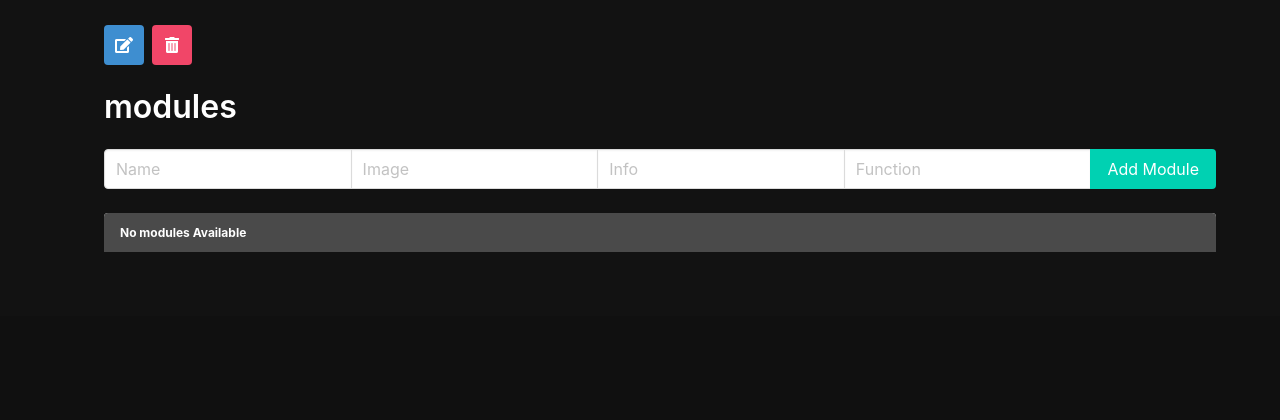
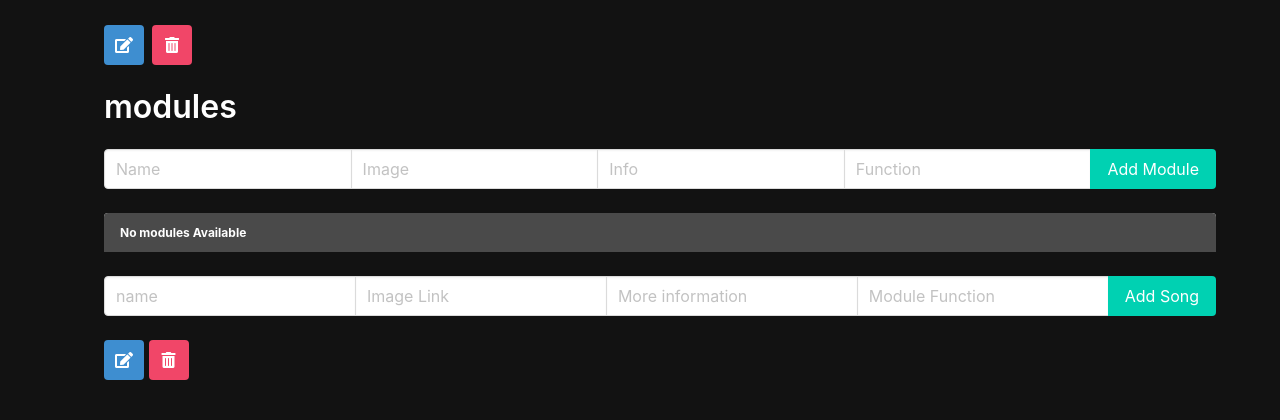
Before and after one commit to bbakercello/New-England-Synth, a Django app: template main_app/templates/manufacturer_detail.html in a window 1280 px wide. Shown: the part 567-987 px from the top of the page. Before the commit the page ends 819 px from the top, so only its background shows below. Run offline with Django 4.2, Linux system fonts and the light colour scheme; the template is opened without the code that fills it, so the values that code supplies are empty.

Commit message:
added form within detail page for adding a module

```diff
--- a/main_app/static/styles/main.css
+++ b/main_app/static/styles/main.css
@@ -76,3 +76,12 @@ body {
   .detail__container {
     margin-top: 500px;
   }
+
+  .module {
+    width: 100%;
+    padding: 10px;
+    display: grid;
+    /*  New Template Columns  */
+    grid-template-columns: 0.1fr 3fr 0.5fr 0.3fr;
+    border-radius: 5px;
+  }
--- a/main_app/templates/home.html
+++ b/main_app/templates/home.html
@@ -17,7 +17,8 @@
                         <!--   Here we are creating an anchor
                         tag that when clicked will hit our new
                         route and send a query to remove the module     -->
-                        <a href="{% url 'store_module_assoc' store.pk module.pk %}?assoc=remove" class="button is-danger is-outlined">
+                        <a href="{% url 'store_module_assoc' store.pk module.pk
+                        %}?assoc=remove" class="button is-danger is-outlined">
                         <span class="icon is-small">
                             <i class="fas fa-times"></i>
                         </span>
--- a/main_app/templates/manufacturer_detail.html
+++ b/main_app/templates/manufacturer_detail.html
@@ -68,12 +68,43 @@
             </div>
         </form>
 
-        {% for module in manufacturer.module.all %}
+        {% for module in module.all %}
             <div class="module">
                 <span>{{forloop.counter}}</span>
                 <span><b>{{module.name}}</b></span>
                 <span>{{module.function}}</span>
             </div>
+            <span>
+                <div class="dropdown">
+                  <div class="dropdown-trigger">
+                    <button
+                      class="button"
+                      aria-haspopup="true"
+                      aria-controls="dropdown-menu"
+                    >
+                      <span>Add to Store</span>
+                      <span class="icon is-small">
+                        <i class="fas fa-angle-down" aria-hidden="true"></i>
+                      </span>
+                    </button>
+                  </div>
+                  <div class="dropdown-menu" id="dropdown-menu" role="menu">
+                    <div class="dropdown-content">
+                      {% for store in stores %}
+                  <!-- each playlist becomes a drop
+                  down item with the ids needed to add to the join table  -->
+                      <a
+                        href="{% url 'store_module_assoc' store.pk module.pk %}?assoc=add"
+                        class="dropdown-item"
+                      >
+                        {{store.title}}
+                      </a>
+                      {% endfor %}
+                    </div>
+                  </div>
+                </div>
+              </span>
+
         {% empty %}
             <article class="message">
                 <div class="message-header">
@@ -83,6 +114,66 @@
 
         {% endfor %}
     </div>
+    <form class="mb-5" action="{% url 'module_create' manufacturer.pk %}" method="post">
+        {% csrf_token %}
+        <div class="field has-addons">
+        <div class="control">
+            <input
+            class="input"
+            type="text"
+            name="name"
+            placeholder="name"
+            required
+            />
+        </div>
+        <div class="control">
+            <input
+            class="input"
+            type="text"
+            name="img"
+            placeholder="Image Link"
+            required
+            />
+        </div>
+        <div class="control">
+            <input
+            class="input"
+            type="text"
+            name="info"
+            placeholder="More information"
+            required
+            />
+        </div>
+        <div class="control">
+            <input
+            class="input"
+            type="text"
+            name="function"
+            placeholder="Module Function"
+            required
+            />
+        </div>
+        <div class="control">
+            <input class="button is-primary" type="submit" value="Add Song" />
+        </div>
+        </div>
+    </form>
+
+<!-- before the for loop for songs -->
+
+    <!--  above about section  -->
+    <a href="{% url 'manufacturer_update' manufacturer.pk %}" class="button is-info">
+        <span class="icon">
+          <i class="fas fa-edit"></i>
+        </span>
+      </a>
+    <a href="{% url 'manufacturer_delete' manufacturer.pk %}" class="button is-danger">
+      <span class="icon">
+        <i class="fas fa-trash-alt"></i>
+      </span>
+    </a>
+  </div>
+
 </div>
 
 {% endblock %}
```
Also changed, not shown: main_app/views.py (+20 -0 lines).
